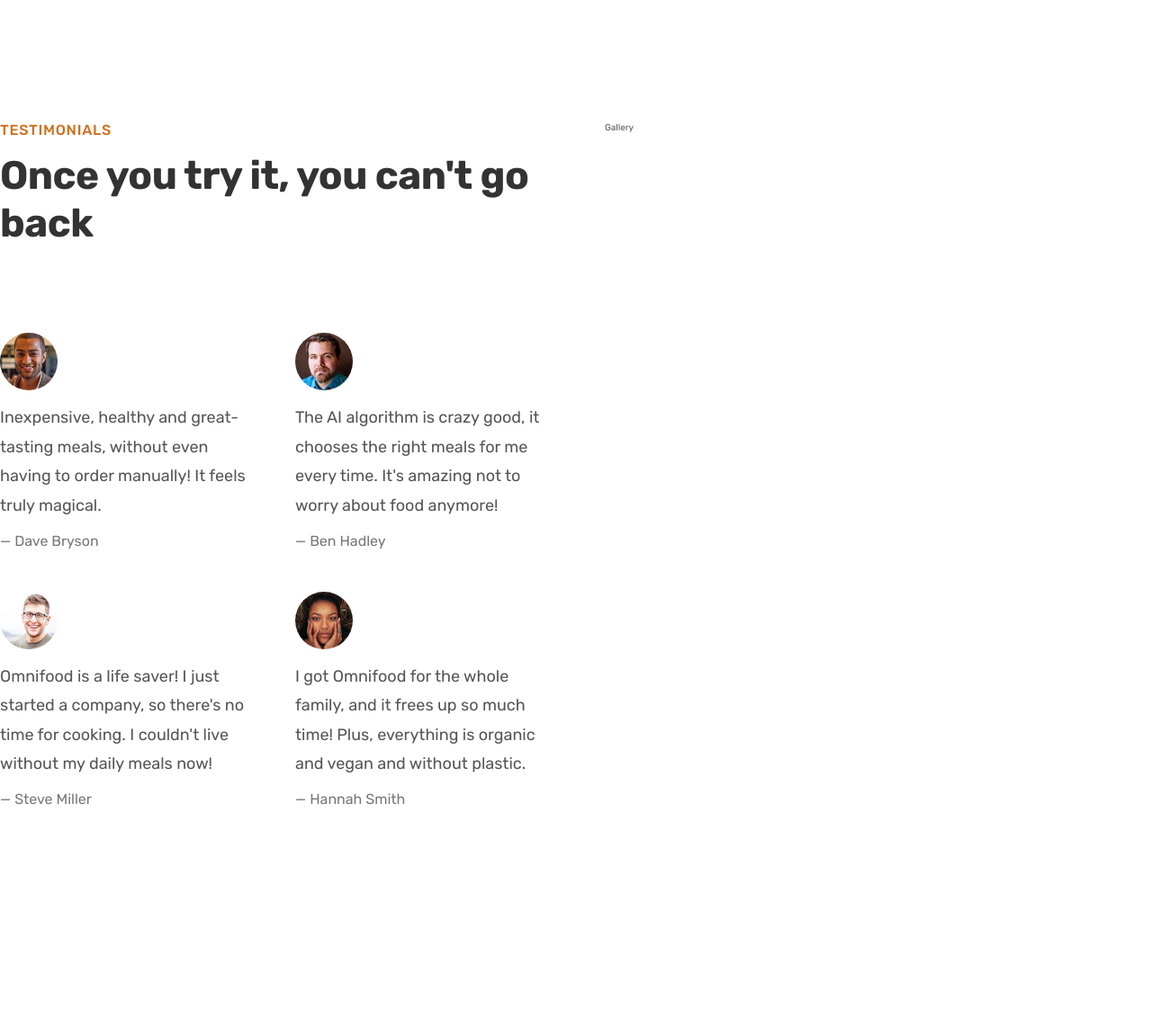
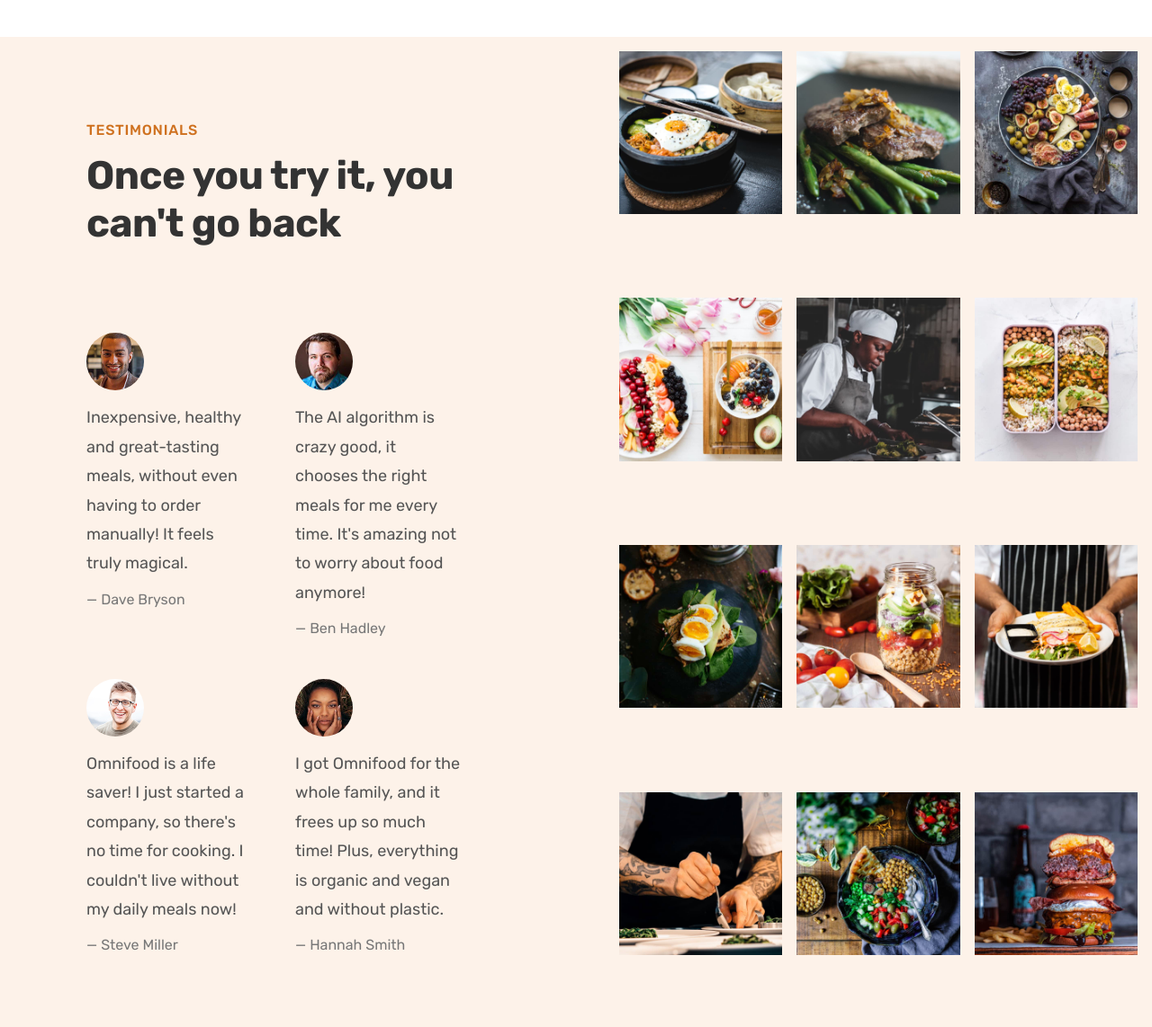
Before and after one commit to HyeeunMok/css-practice, a plain HTML site: page 07-Omnifood-Desktop/index.html in a window 1280 px wide. Shown: the part 3520-4662 px from the top of the page at 90% size. Before the commit the page ends 4513 px from the top, so only its background shows below. Drawn offline with nearby package versions, Linux system fonts and the light colour scheme.

Commit message:
finish Testimonials part 2a

```diff
--- a/07-Omnifood-Desktop/css/style.css
+++ b/07-Omnifood-Desktop/css/style.css
@@ -276,9 +276,11 @@
 /*  TESTIMONIALS SECTION */
 /*************************************/
 .section-testimonials {
-  padding: 9.6rem 0;
+  background-color: #fdf2e9;
 }
-
+.testimonials-container {
+  padding: 9.6rem;
+}
 .testimonials {
   display: grid;
   grid-template-columns: 1fr 1fr;
@@ -299,3 +301,13 @@
   font-size: 1.6rem;
   color: #777;
 }
+.gallery {
+  display: grid;
+  grid-template-columns: repeat(3, 1fr);
+  gap: 1.6rem;
+  padding: 1.6rem;
+}
+.gallery-item img {
+  display: block;
+  width: 100%;
+}
--- a/07-Omnifood-Desktop/index.html
+++ b/07-Omnifood-Desktop/index.html
@@ -330,7 +330,81 @@
             </figure>
           </div>
         </div>
-        <div class="gallery">Gallery</div>
+        <div class="gallery">
+          <figure class="gallery-item">
+            <img
+              src="img/gallery/gallery-1.jpg"
+              alt="Photo of beautifully arranged food"
+            />
+            <!-- <figcaption>Caption</figcaption> -->
+          </figure>
+          <figure class="gallery-item">
+            <img
+              src="img/gallery/gallery-2.jpg"
+              alt="Photo of beautifully arranged food"
+            />
+          </figure>
+          <figure class="gallery-item">
+            <img
+              src="img/gallery/gallery-3.jpg"
+              alt="Photo of beautifully arranged food"
+            />
+          </figure>
+          <figure class="gallery-item">
+            <img
+              src="img/gallery/gallery-4.jpg"
+              alt="Photo of beautifully arranged food"
+            />
+          </figure>
+          <figure class="gallery-item">
+            <img
+              src="img/gallery/gallery-5.jpg"
+              alt="Photo of beautifully arranged food"
+            />
+          </figure>
+          <figure class="gallery-item">
+            <img
+              src="img/gallery/gallery-6.jpg"
+              alt="Photo of beautifully arranged food"
+            />
+          </figure>
+          <figure class="gallery-item">
+            <img
+              src="img/gallery/gallery-7.jpg"
+              alt="Photo of beautifully arranged food"
+            />
+          </figure>
+          <figure class="gallery-item">
+            <img
+              src="img/gallery/gallery-8.jpg"
+              alt="Photo of beautifully arranged food"
+            />
+          </figure>
+          <figure class="gallery-item">
+            <img
+              src="img/gallery/gallery-9.jpg"
+              alt="Photo of beautifully arranged food"
+            />
+          </figure>
+          <figure class="gallery-item">
+            <img
+              src="img/gallery/gallery-10.jpg"
+              alt="Photo of beautifully arranged food"
+            />
+          </figure>
+          <figure class="gallery-item">
+            <img
+              src="img/gallery/gallery-11.jpg"
+              alt="Photo of beautifully arranged food"
+            />
+          </figure>
+          <figure class="gallery-item">
+            <img
+              src="img/gallery/gallery-12.jpg"
+              alt="Photo of beautifully arranged food"
+            />
+          </figure>
+        </div>
       </section>
     </main>
 
```
